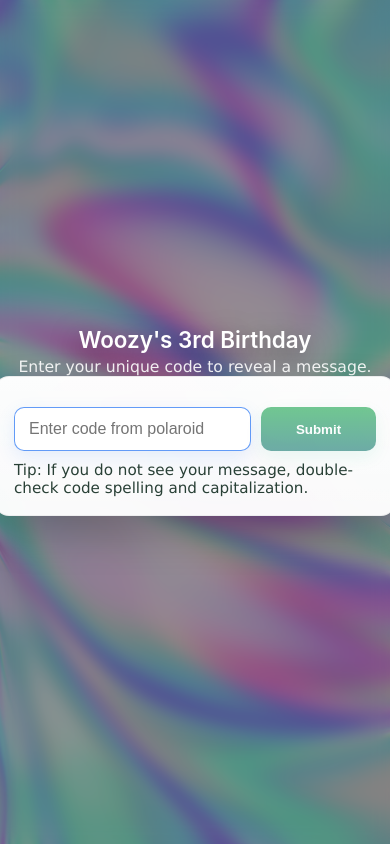
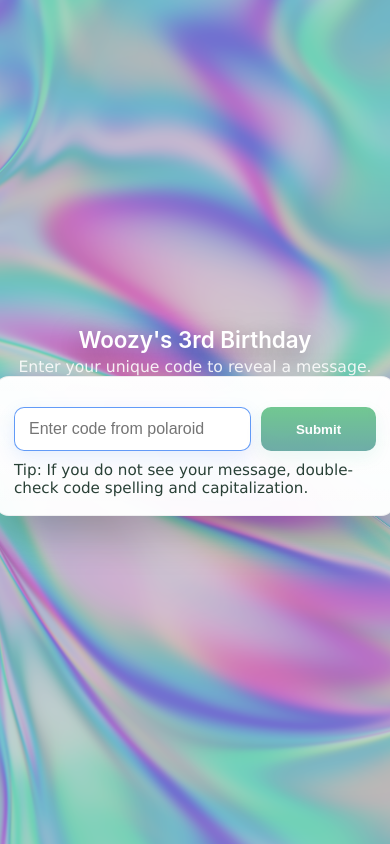
Before and after one commit to demaceo/portfolio-v4, a Next.js app: page /woozyx3 in a window 390 px wide. Built offline with nearby package versions, Linux system fonts and the light colour scheme.

Commit message:
Refactor styles in woozyx3 module and update friend codes for clarity and consistency

```diff
--- a/src/app/woozyx3/woozyx3.module.css
+++ b/src/app/woozyx3/woozyx3.module.css
@@ -57,6 +57,7 @@
   box-shadow: 0 18px 40px rgba(2, 6, 23, 0.22);
   max-width: 700px;
   width: calc(100% - 40px);
+  margin: 0vh 2vw;
 }
 
 .formRow {
@@ -156,11 +157,7 @@
     width: calc(100% - 28px);
     padding: 18px;
   }
-  .container::before {
-    backdrop-filter: blur(8px);
-    -webkit-backdrop-filter: blur(8px);
-    background: rgba(255, 255, 255, 0.18);
-  }
+
   .btn {
     width: 120px;
   }
@@ -221,14 +218,8 @@
   pointer-events: none;
 }
 
-/* On small screens, add a light wash + blur for better contrast and legibility */
 @media (max-width: 640px) {
   .container {
     background-attachment: scroll; /* mobile browsers often ignore fixed */
   }
-  .container::before {
-    background: rgba(0, 0, 0, 0.42);
-    backdrop-filter: blur(8px);
-    -webkit-backdrop-filter: blur(8px);
-  }
 }
--- a/src/data/woozyx3Codes.ts
+++ b/src/data/woozyx3Codes.ts
@@ -6,20 +6,20 @@
 export const woozyx3Codes: Record<string, string> = {
     // Generated, human-readable codes for each friend. Replace the codes if
     // you'd prefer a different format or if you want them to be shorter.
-    "INTRO": "alright so i had intended on also sending out written messages on postcards to everyone who donated but after simply writing out the addresses on the letters, i realized that it would be much easier (and fun for me) to send a digital message instead. so here we go!",
+    "INTRO": "PSA: PLAN A: alright so i had initially intended on sending out these polaroids with hand-written postcards but 1) i worried that the polaroid wouldn't make the journey and 2) just writing out all of yalls addresses on each of the letters hurted my hand. Plan B: so we're doing this instead.",
     "WOOZYX3-RYAN": "Ryan — thanks for celebrating Woozy's third! Big woofs and thanks for the support.",
     "WOOZYX3-MATT": "Matt — happy Woozy day! Appreciate you donating and being awesome.",
-    "WOOZYX3-XOA": "Xoa — thanks for the love for Woozy's 3rd. You're the best.",
-    "WOOZYX3-NIKE": "Nike — thanks for celebrating Woozy! Sending a wet-nose thank you.",
-    "WOOZYX3-BRITTANY-SLATER": "Brittany S. — thanks so much for the birthday love. Woozy sends a wiggle.",
-    "WOOZYX3-ENRIQUE": "Enrique — thank you for the generous support and for celebrating Woozy's third!",
-    "WOOZYX3-KATY-K": "Katy K — big thanks for joining Woozy's party. Hope you like the polaroid!",
-    "WOOZYX3-ELS": "Els — thank you for donating and celebrating Woozy. Paw five!",
-    "WOOZYX3-LENNY": "Brittany — thanks a ton for the birthday gift to Woozy. You're lovely!",
-    "WOOZYX3-LYDIA": "Lydia — sending thanks from Woozy for your support and birthday wishes.",
-    "WOOZYX3-SARA": "Sara — thanks for helping make Woozy's day special. Big tail wags!",
-    "WOOZYX3-YOKA": "Yoka — appreciation and woofs for celebrating Woozy's 3rd with us.",
-    "WOOZYX3-JAKE-BUTTS": "Jake Butts — huge thanks for donating and celebrating Woozy. You're the best.",
+    "WOOZYX3XOA": "Xoa — thanks for the love for Woozy's 3rd. You're the best.",
+    "WOOZYX3NIKE": "Nike — thanks for celebrating Woozy! Sending a wet-nose thank you.",
+    "WOOZYX3SLATER": "Brittany S. — thanks so much for the birthday love. Woozy sends a wiggle.",
+    "WOOZYX3ENRIQUE": "Enrique — thank you for the generous support and for celebrating Woozy's third!",
+    "WOOZYX3KATY": "Katy K — big thanks for joining Woozy's party. Hope you like the polaroid!",
+    "WOOZYX3ELS": "Els — thank you for donating and celebrating Woozy. Paw five!",
+    "WOOZYX3LENNY": "Brittany — thanks a ton for the birthday gift to Woozy. You're lovely!",
+    "WOOZYX3LYDIA": "Lydia — sending thanks from Woozy for your support and birthday wishes.",
+    "WOOZYX3SARA": "Sara — thanks for helping make Woozy's day special. Big tail wags!",
+    "WOOZYX3YOKA": "Yoka — appreciation and woofs for celebrating Woozy's 3rd with us.",
+    "WOOZYX3FLO": "FLO — huge thanks for donating and celebrating Woozy. You're the best.",
 };
 
 // NOTE: This is an in-repo static mapping. For a production setup where
```
